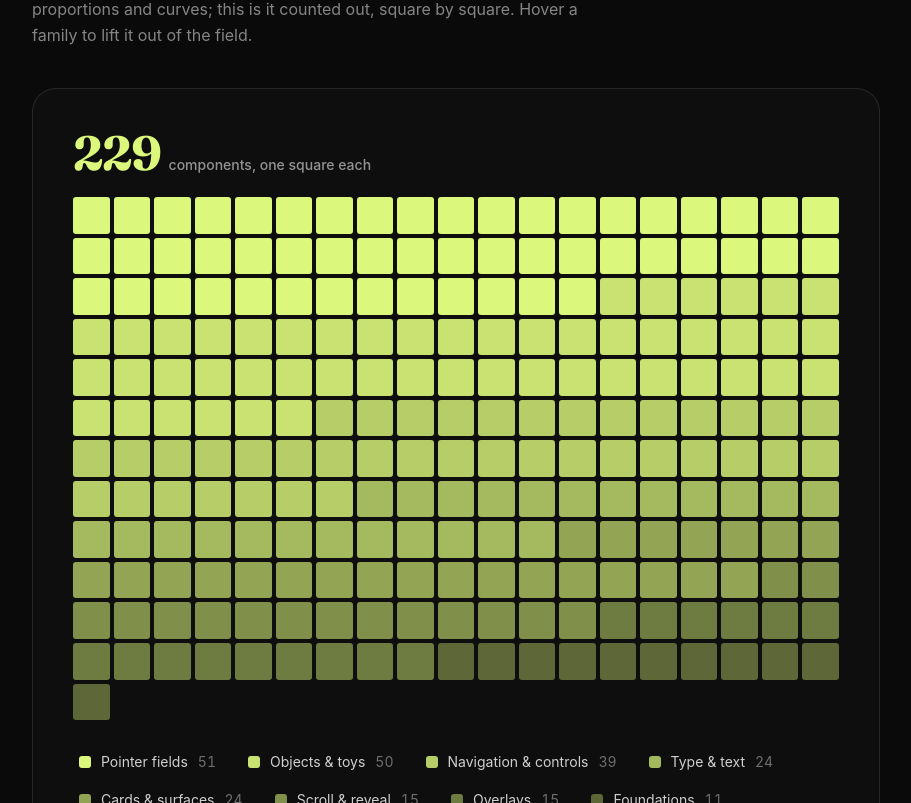
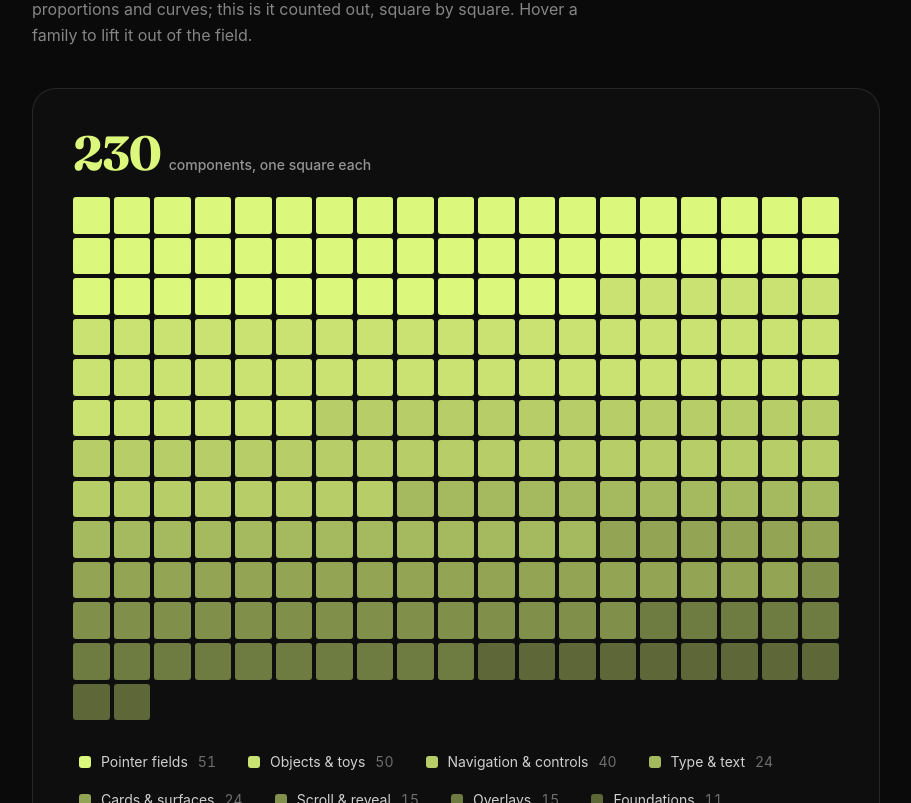
Before and after one commit to ArseniyCherednichenko/portfolio, a React (Vite) app: page /numbers in a window 1280 px wide. Shown: the part 937-1740 px from the top of the page, without its empty margins (184-1095 px from the left). Built offline with nearby package versions, Linux system fonts and the light colour scheme.

Commit message:
Catalogue the password strength meter in the library beside the Star rating and count it — 230 hand-built components

```diff
--- a/src/data/library.ts
+++ b/src/data/library.ts
@@ -194,6 +194,7 @@ export const LIBRARY: LibraryGroup[] = [
       { name: 'Dropzone', note: "A hand-built, accessible file dropzone — the last control in the “hard native thing, rebuilt” thread and the crudest one the platform ships, where input type=file gives you an unstyleable button and a bare filename, no drag target, no preview, no way to take a file back out. This is that control rebuilt as a real drop surface: a large, focusable target you can drag onto or press Enter to browse, that reads each file in the browser, previews the images as thumbnails, and lets you lift any one back off. Deliberately an interaction study — nothing is uploaded, no backend exists, so files become object URLs and are revoked again the instant a thumbnail leaves or it unmounts. The dashed border and whole surface lift and warm to the accent while a file hovers; each thumbnail springs in and folds out under an exit animation; a single accent band sweeps a card as its file is read. Reduced motion keeps every one of those a plain, instant state change and it stays fully keyboard-usable.", tags: ['control', 'file', 'dropzone', 'upload', 'drag', 'input', 'keyboard'], to: '/playground', where: 'Playground' },
       { name: 'NumberField', note: "The native input type=number, rebuilt from the ground up — the spinner every form ships and no design system keeps, with two tiny unstyleable arrows that differ on every browser, only ever step by one, jump the caret, and have no press-and-hold and no drag. This is a field you type into freely (it commits on blur or Enter, so a half-typed number is never yanked out from under you), with proper accelerating steppers you can hold, a grip you drag left and right to scrub the value, and full keyboard control: arrows step, Shift or Page keys take the big step, Home/End jump to the bounds. Every value is clamped to its range, snapped to the step grid, rounded to its precision, and wrapped in a prefix and suffix. A real role=spinbutton carrying a spoken aria-valuetext, so a screen reader hears the formatted value, not the bare digits. The buttons squash on press and the grip warms and turns the cursor to a resize while you scrub; reduced motion drops all of it and leaves the control identical to use.", tags: ['control', 'number', 'input', 'stepper', 'spinbutton', 'scrub', 'keyboard'], to: '/playground', where: 'Playground' },
       { name: 'StarRating', note: "The rating control the platform never shipped — HTML has an input for a number, a colour, a date, a range, but never a rating, so every product hand-rolls one and most stop at clicking a whole star. This is it done properly: a real role=slider (one tab stop for the whole strip, not five) with half-star precision from the pointer, which previews as it moves and snaps to the near or far half of the star under the cursor. Full keyboard control — arrows nudge by half a star, Page keys move a whole one, Home/End jump to the bounds, a number key sets that many, 0 clears — and a spoken aria-valuetext (\"3.5 out of 5 — Great\") so a reader hears the meaning. On commit the filled stars pop on a staggered spring and a small ring of lime sparks bursts from the last one; reduced motion drops the flourish and simply lands the fill. Ships an input mode and a read-only display mode.", tags: ['control', 'rating', 'stars', 'slider', 'input', 'keyboard', 'half'], to: '/playground', where: 'Playground' },
+      { name: 'PasswordStrength', note: "The one form control that has to talk back as you type, and the one most products fake — a strength meter that turns green on a whim, backed by nothing you can see. This shows its working. The estimate is a small, transparent entropy model: it counts the character classes present to size the pool an attacker must search (26 + 26 + 10 + ~33), takes bits = length × log2(pool), then dampens that by the fraction of the string that is actually distinct, so a repeated or tiny alphabet can't buy a strong score — 'aaaaaaaa' earns a fraction of what its length suggests. The bit figure is printed beside a word band; five requirements tick over live, each check drawing itself in; a toggle crossfades the value in and out. A plain labelled input with the band mirrored to a polite live region and the reveal button carrying its pressed state — nothing is submitted anywhere. Reduced motion drops the staggered meter, the drawn checks, and the crossfade and leaves every reading legible.", tags: ['control', 'password', 'input', 'entropy', 'meter', 'form', 'keyboard'], to: '/playground', where: 'Playground' },
       { name: 'DynamicIsland', note: "A status pill that changes its own shape to fit what it carries — springing between a resting notch, a now-playing bar, a countdown ring, and an incoming call, the contents crossfading in as it re-shapes.", tags: ['control', 'status', 'morph', 'motion'], to: '/playground', where: 'Playground' },
       { name: 'Sheet', note: 'An iOS-style bottom sheet with detents — the native pattern behind UISheetPresentationController: drag the grabber and it snaps to the nearest of three heights, throws further on a flick, and dismisses when pulled past the smallest. The backdrop dims with the height.', tags: ['control', 'sheet', 'drag', 'ios', 'overlay'], to: '/playground', where: 'Playground' },
       { name: 'FlowingMenu', note: 'Editorial link rows with a lime panel that slides in on hover.', tags: ['control', 'menu', 'hover'], to: '/', where: 'Home' },
--- a/src/data/stats.ts
+++ b/src/data/stats.ts
@@ -12,7 +12,7 @@
 /** Hand-built components in `src/components`. Nothing off the shelf. This is
  * the literal count of files there, catalogued one by one on the /library
  * page (LIBRARY in src/data/library.ts) — keep the two in step. */
-export const COMPONENT_COUNT = 229
+export const COMPONENT_COUNT = 230
 
 /** Distinct routed pages the site serves. */
 export const PAGE_COUNT = 32
```
